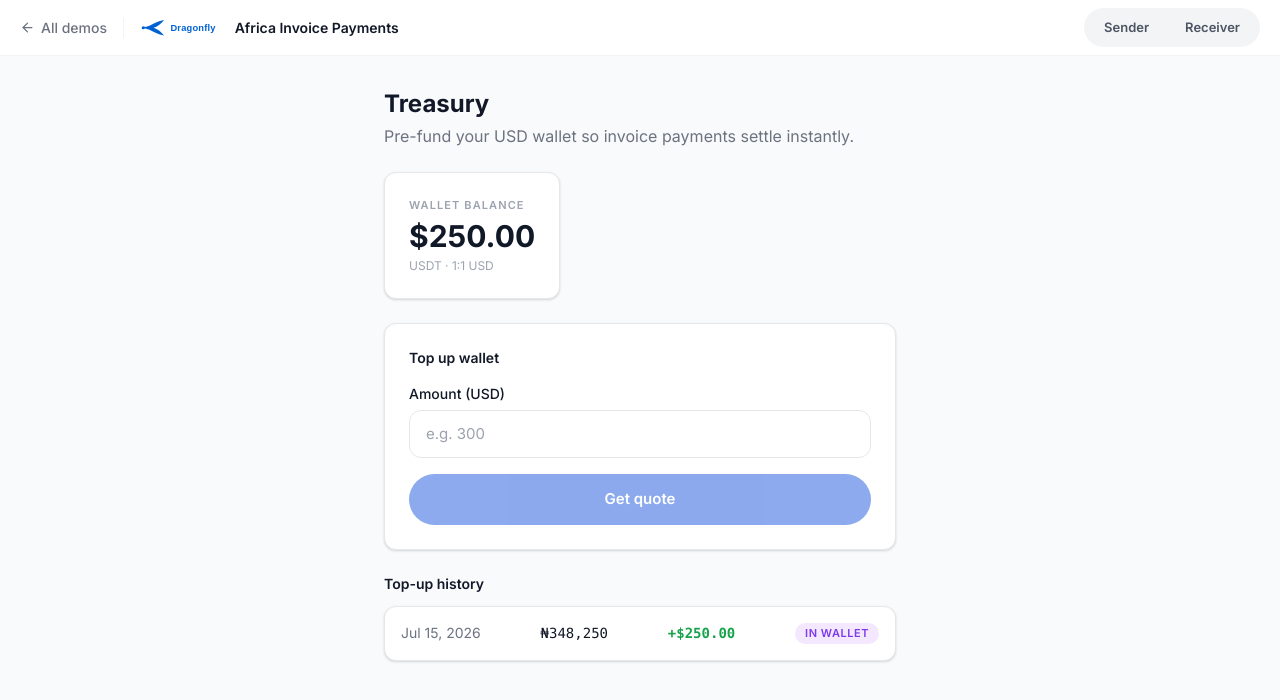
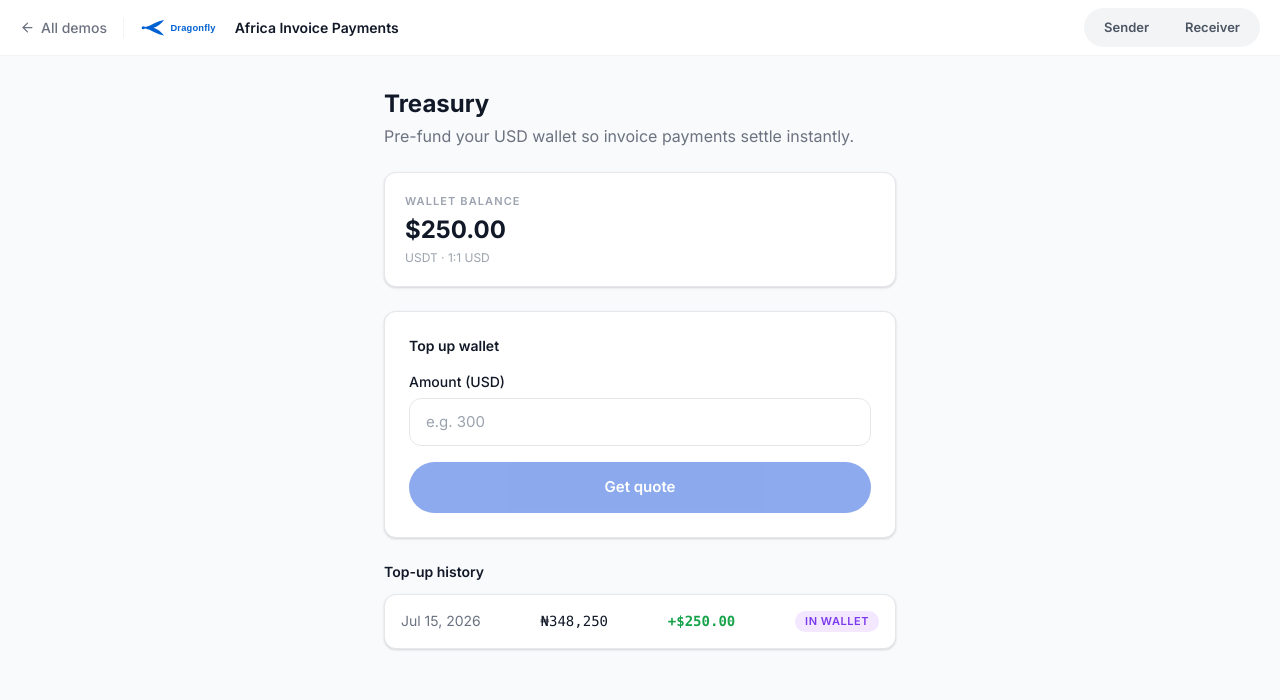
Before and after one commit to moinak2701m/brnx-app, a React (Vite) app: page /africa/sender/treasury in a window 1280 px wide. Shown: the top 700 px of the page. Built offline with nearby package versions, Linux system fonts and the light colour scheme.

Commit message:
fix: wallet balance card on Treasury uses the shared StatCard style
Was a bespoke inline-block card that floated oddly narrow next to a
sea of whitespace, out of step with every other stat card in the app.

```diff
--- a/src/africa/pages/sender/Treasury.jsx
+++ b/src/africa/pages/sender/Treasury.jsx
@@ -4,6 +4,7 @@ import Input from '../../../components/ui/Input'
 import Button from '../../../components/ui/Button'
 import CountdownTimer from '../../../components/ui/CountdownTimer'
 import Badge from '../../../components/ui/Badge'
+import StatCard from '../../components/StatCard'
 import PipelineSteps, { TOPUP_STEPS } from '../../components/PipelineSteps'
 import useAfricaStore from '../../store'
 import { formatUSD, formatNGN } from '../../lib/fx'
@@ -61,10 +62,8 @@ export default function Treasury() {
       <h1 className="text-2xl font-bold text-[#111827] mb-1">Treasury</h1>
       <p className="text-[#6b7280] mb-6">Pre-fund your USD wallet so invoice payments settle instantly.</p>
 
-      <div className="bg-white border border-[#e5e7eb] rounded-xl shadow-[0px_1px_3px_0px_rgba(0,0,0,0.1),0px_1px_2px_0px_rgba(0,0,0,0.06)] p-6 inline-block mb-6">
-        <p className="text-[11px] font-semibold text-[#9ca3af] uppercase tracking-widest mb-1">Wallet Balance</p>
-        <p className="text-3xl font-bold text-[#111827]">{formatUSD(walletBalance)}</p>
-        <p className="text-xs text-[#9ca3af] mt-1">USDT · 1:1 USD</p>
+      <div className="mb-6">
+        <StatCard title="Wallet balance" value={formatUSD(walletBalance)} hint="USDT · 1:1 USD" />
       </div>
 
       <div className="bg-white border border-[#e5e7eb] rounded-xl shadow-[0px_1px_3px_0px_rgba(0,0,0,0.1),0px_1px_2px_0px_rgba(0,0,0,0.06)] p-6">
```
